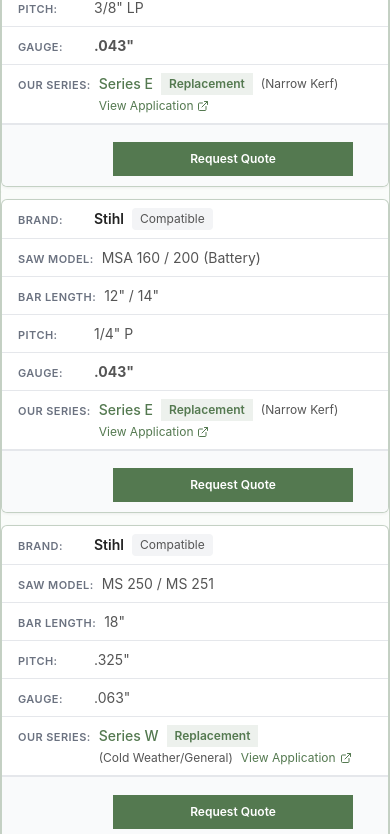
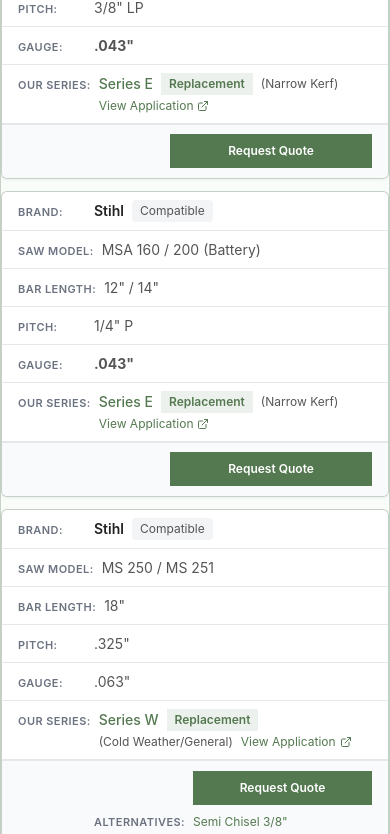
Before and after one commit to LoganOYoung/chainsaw-chain-supplier-borealgrit, a Next.js app: page /fitment-finder in a window 390 px wide. Shown: the part 5717-6551 px from the top of the page. Built offline with nearby package versions, Linux system fonts and the light colour scheme.

Commit message:
fix(fitment): Actions block left-align like other rows

```diff
--- a/app/globals.css
+++ b/app/globals.css
@@ -214,8 +214,8 @@ body {
     grid-column: 1;
   }
   .fitment-compat-table .fitment-actions-block > a {
-    grid-column: 1 / -1;
-    justify-self: center;
+    grid-column: 2;
+    justify-self: start;
   }
   .fitment-compat-table .fitment-actions-alt-label {
     grid-column: 1;
@@ -229,6 +229,7 @@ body {
   .fitment-compat-table .fitment-actions-alt-value {
     grid-column: 2;
     align-self: baseline;
+    justify-self: start;
   }
   .fitment-gauge-table td::before,
   .fitment-compat-table td::before,
```
